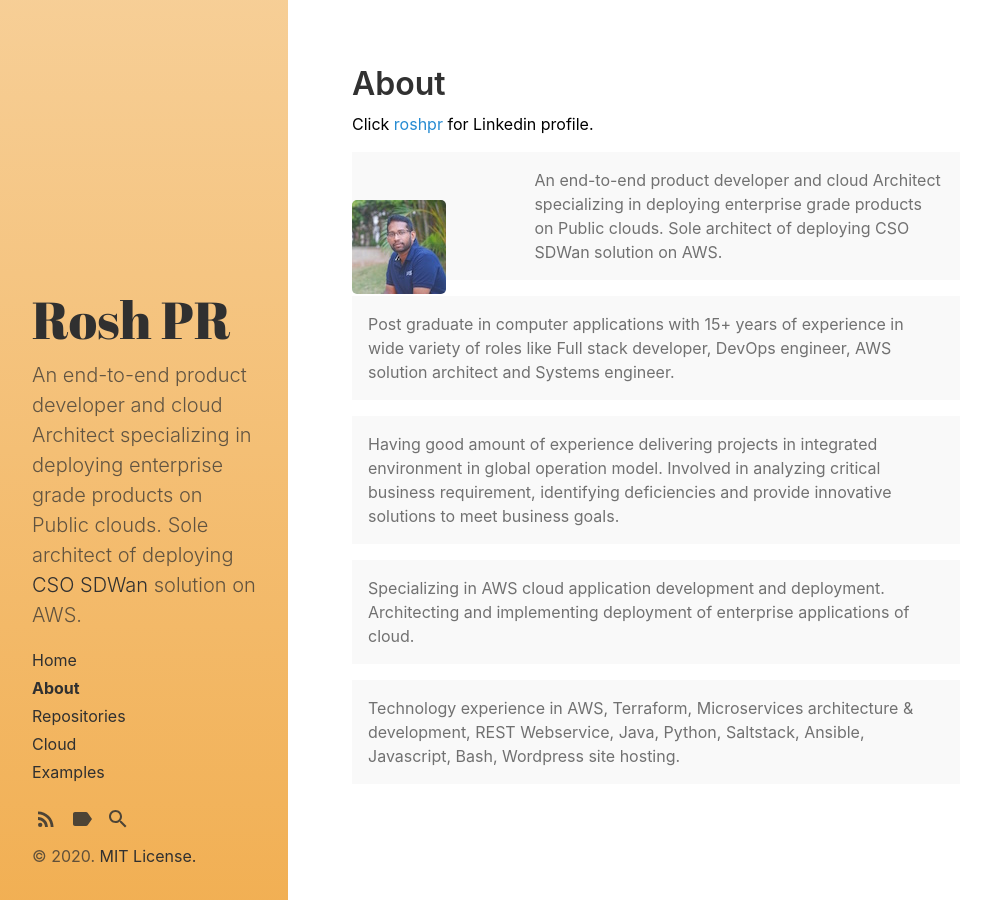
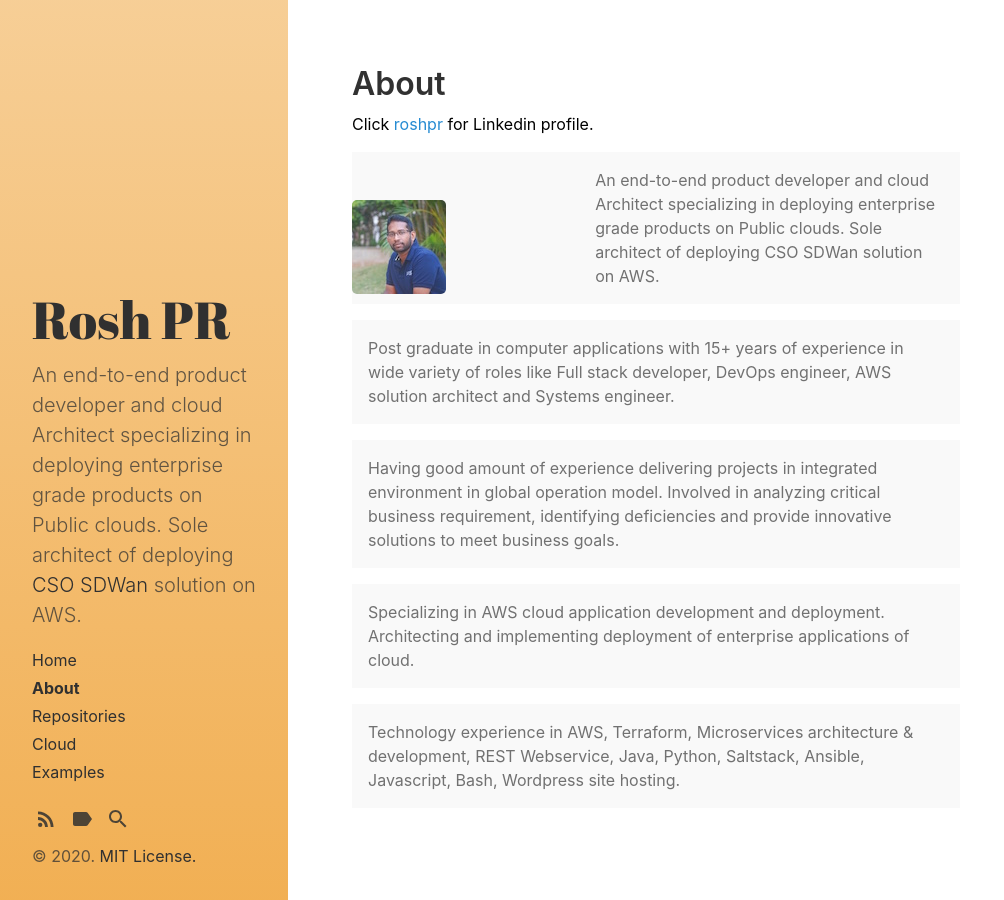
Before and after one commit to roshpr/roshpr.github.com, a Jekyll site: the page built from about.md, in a window 1280 px wide. Shown: the whole page, without its empty margins (0-1004 px from the left). Built offline with Jekyll 4.4.1, drawn with Linux system fonts in a browser that asks for light colours.

Commit message:
Change about

```diff
--- a/about.md
+++ b/about.md
@@ -5,7 +5,7 @@ sidebar_link: true
 ---
 Click <a href="https://www.linkedin.com/in/roshpr/" target="_blank"> roshpr </a> for Linkedin profile.
 <div>
-    <div style="float:left;width: 30%">
+    <div style="float:left;width: 40%">
     <br><br>
     <img  src="https://github.com/roshpr/roshpr.github.com/blob/master/_images/thump_me.jpeg?raw=true" alt="me">
     </div>
```
